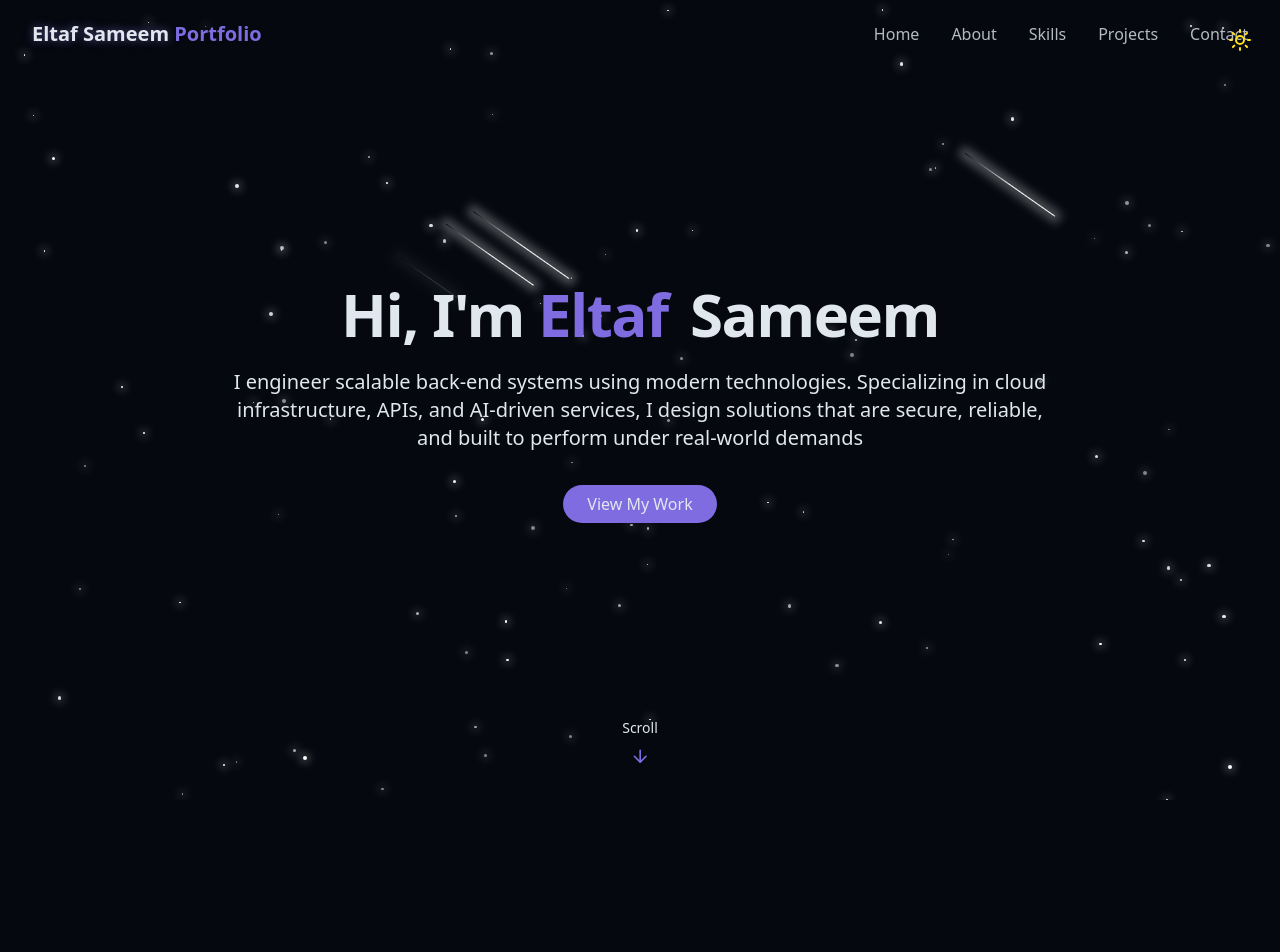
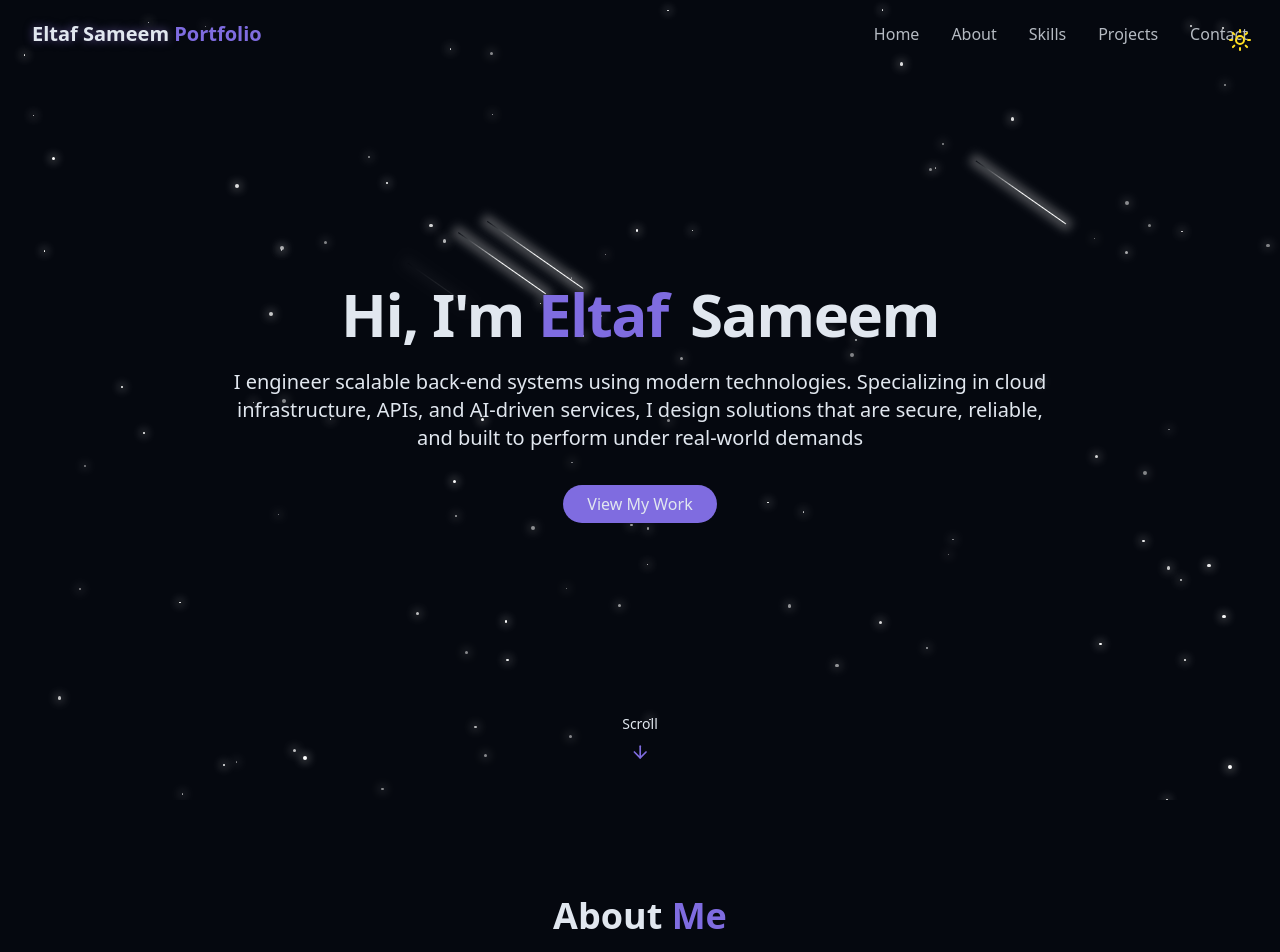
Before and after one commit to Eltaf-Sameem/personal-portfolio-website, a React (Vite) app: page / in a window 1280 px wide. Shown: the top 952 px of the page. Before the commit the page ends 800 px from the top, so only its background shows below. Built offline with nearby package versions, Linux system fonts and the light colour scheme.

Commit message:
added About Me Title

```diff
--- /dev/null
+++ b/src/components/AboutSection.jsx
@@ -0,0 +1,12 @@
+export const AboutSection = () => {
+    return (
+        <section id="about" className="py-24 px-4 relative">
+            <div className="container mx-auto max-w-5xl">
+                <h2 className="text-3xl md:text-4xl font-bold mb-12 text-center">
+                    About <span className="text-primary"> Me</span>
+                </h2>
+            </div>
+
+        </section>
+    );
+};
--- a/src/pages/Home.jsx
+++ b/src/pages/Home.jsx
@@ -2,6 +2,7 @@
 import { ThemeToggle } from "../components/ThemeToggle";
 import { NavBar } from "../components/Navbar";
 import { HeroSection } from "@/components/HeroSection";
+import { AboutSection } from "../components/AboutSection";
 
 export const Home = () => {
     return <div className="min-h-screen bg-background text-foreground overflow-x-hidden">
@@ -18,7 +19,9 @@
         {/* Main Content */}
         <main>
             <HeroSection />
+            <AboutSection />
         </main>
+
 
         {/* Footer */}
 
```
